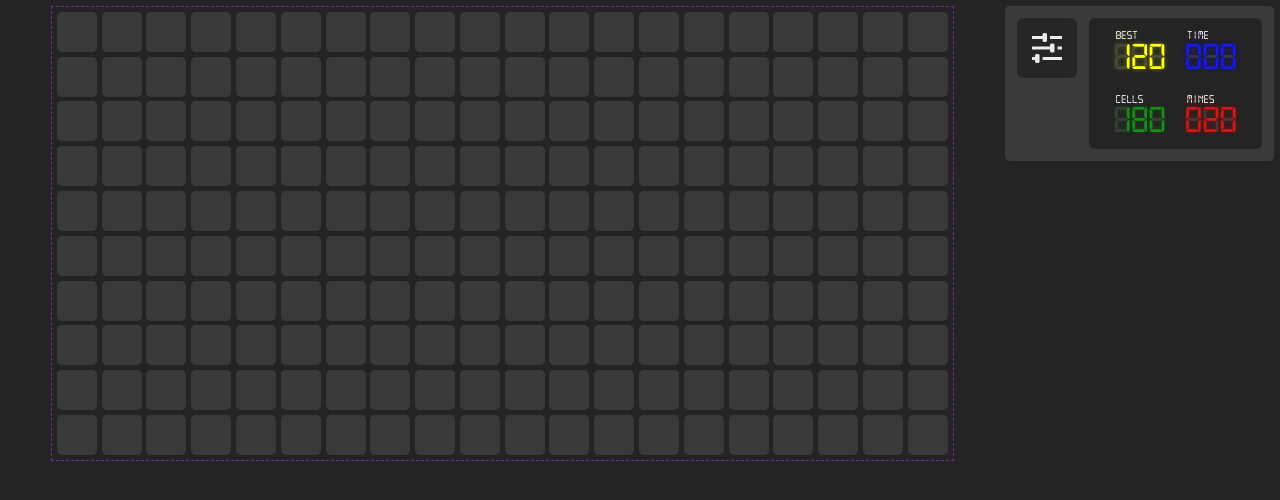
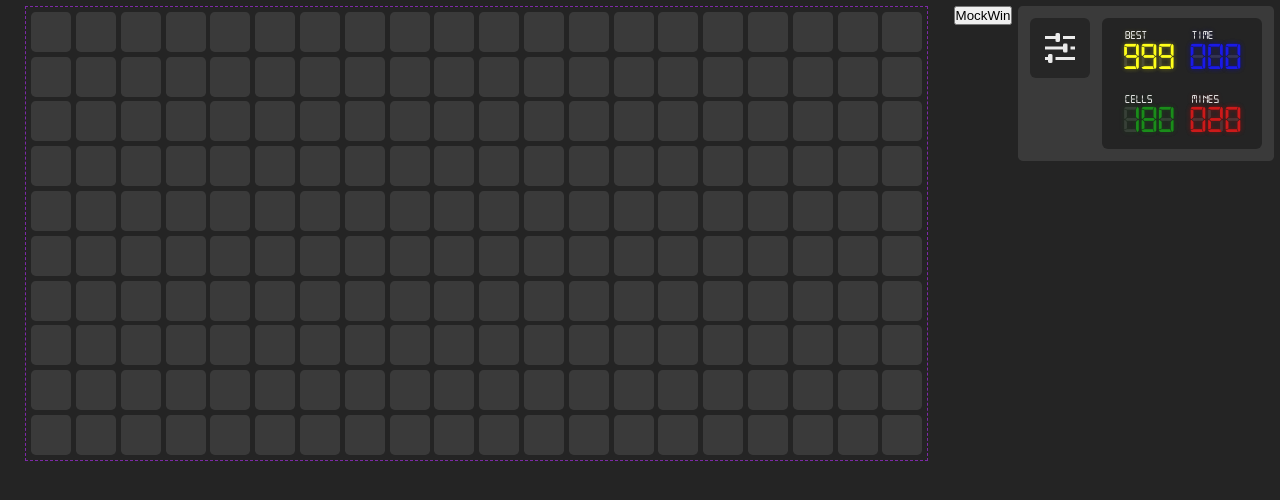
Before and after one commit to javlocan/buscaminas, a React (Vite) app: page / in a window 1280 px wide. Shown: the top 500 px of the page. Built offline with nearby package versions, Linux system fonts and the light colour scheme.

Commit message:
Win condition working

```diff
--- a/src/App.tsx
+++ b/src/App.tsx
@@ -64,7 +64,13 @@ function App() {
             cell.status = "UP";
           }
         });
+
         return { ...board, boardState: "LOST" };
+      case "WIN":
+        pause();
+        reset();
+
+        return { ...board, boardState: "WON" };
       case "RESET":
         reset();
         pause();
@@ -75,6 +81,8 @@ function App() {
       case "RESUME":
         start();
         return { ...board, boardState: "PLAYING" };
+      case "MOCKWIN":
+        return { ...board, cellsLeft: 0, boardState: "WON" };
       default:
         return board;
     }
@@ -90,7 +98,14 @@ function App() {
     HTMLBoard.style.gridTemplateRows = `repeat(${board.settings.rows}, minmax(40px,1fr))`;
   }, [board.settings]);
 
-  const bestScore = 120;
+  const bestScore = 999;
+  useEffect(() => {
+    setTimeout(() => {
+      alert(
+        "NOTE* SITE UNDER CONSTRUCTION\n- bestScore not working\n- styling is on it's way\n- please! have fun :)"
+      );
+    }, 500);
+  }, []);
 
   return (
     <>
@@ -104,6 +119,8 @@ function App() {
           bestScore={bestScore}
         />
       </header>
+
+      <button onClick={() => dispatch({ type: "MOCKWIN" })}> MockWin</button>
       <main>
         <div className="board board--with-limits">
           {board.cells.map((cell) => (
--- a/src/components/AllModals.tsx
+++ b/src/components/AllModals.tsx
@@ -166,13 +166,29 @@ export const AllModals = (props: Props) => {
     case "LOST":
       return (
         <Modal dispatch={dispatch}>
-          <p>You lost!</p>
+          <div className="options--container">
+            <p>you lost!</p>
 
-          <button
-            onClick={() => dispatch({ type: "RESET", settings: settings })}
-          >
-            Restart
-          </button>
+            <button
+              onClick={() => dispatch({ type: "RESET", settings: settings })}
+            >
+              try again
+            </button>
+          </div>
+        </Modal>
+      );
+    case "WON":
+      return (
+        <Modal dispatch={dispatch}>
+          <div className="options--container">
+            <p>you won! your time is</p>
+
+            <button
+              onClick={() => dispatch({ type: "RESET", settings: settings })}
+            >
+              play again
+            </button>
+          </div>
         </Modal>
       );
   }
--- a/src/interfaces.ts
+++ b/src/interfaces.ts
@@ -24,6 +24,7 @@ export interface BoardAction {
 type BoardActionTypes = keyof typeof BOARD_ACTION_TYPES;
 
 export enum BOARD_ACTION_TYPES {
+  MOCKWIN,
   WIN,
   LOSE,
   RESET,
--- a/src/main.tsx
+++ b/src/main.tsx
@@ -4,8 +4,4 @@ import App from "./App.tsx";
 
 import "./index.css";
 
-ReactDOM.createRoot(document.getElementById("root")!).render(
-  <React.StrictMode>
-    <App />
-  </React.StrictMode>
-);
+ReactDOM.createRoot(document.getElementById("root")!).render(<App />);
```
